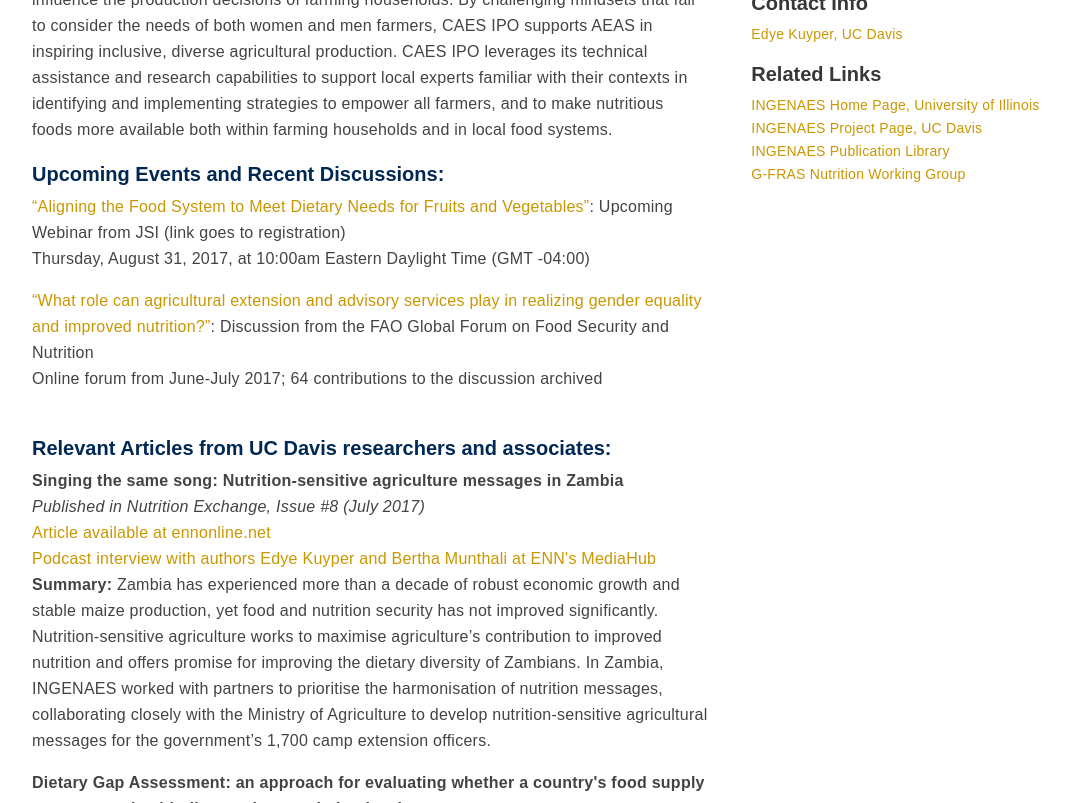
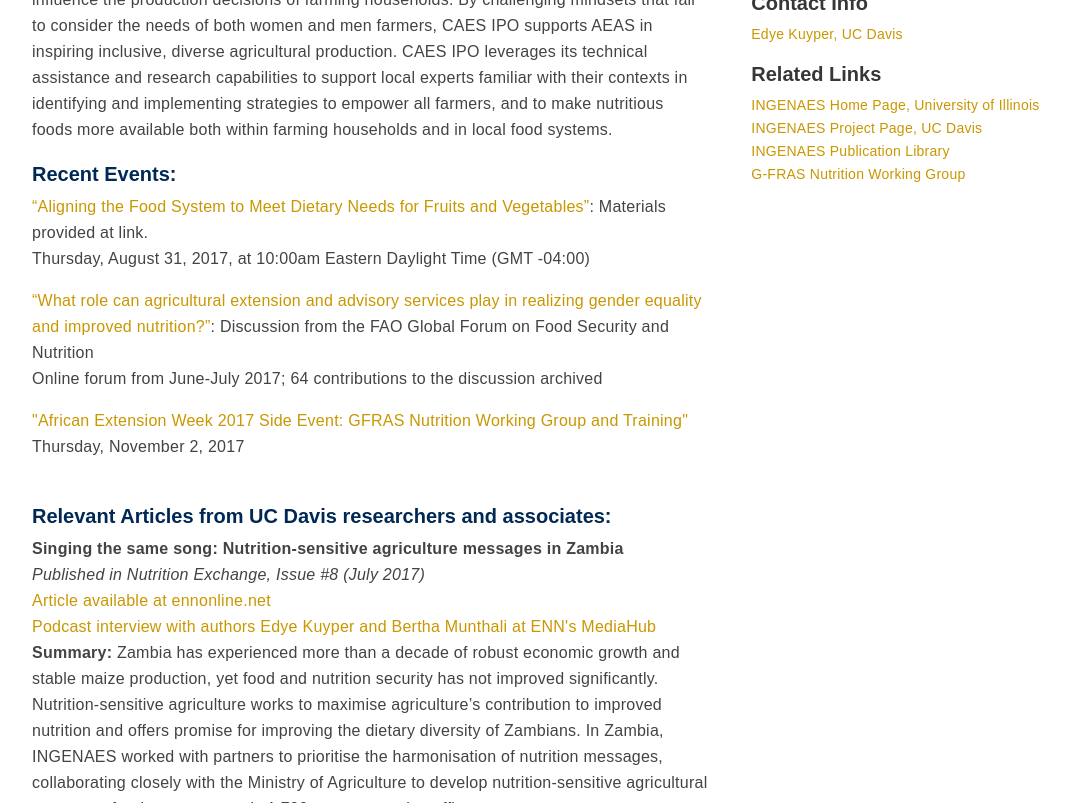
Before and after one commit to ucdavis/ip, a Jekyll site: the page built from training-and-extension/nutrition-and-gender.html, in a window 1280 px wide and 900 px high, scrolled down 601 px, cut to the strip 97-900 px from the top of the window. Shown: the whole strip, without its empty margins (96-1166 px from the left). Built offline with Jekyll 4.4.1, drawn with Linux system fonts in a browser that asks for light colours; nearby versions of some CDN libraries.

Commit message:
Nutrition Sensitive Ag - page edits

```diff
--- a/_posts/people/2015-09-19-Edye-Kuyper.markdown
+++ b/_posts/people/2015-09-19-Edye-Kuyper.markdown
@@ -1,7 +1,7 @@
 ---
 layout: person
 contact-name: Edye Kuyper
-contact-title: Project Co-Director, INGENAES
+contact-title: Project Lead, INGENAES
 category: "person"
 email: emkuyper@ucdavis.edu
 phone: (530) 754-5410
@@ -11,4 +11,4 @@
 - Office
 ---
 
-Edye provides nutrition leadership to the INGENAES project. Raised on a farm in Vermont, Edye served as a Peace Corps Volunteer in rural Mauritania. Upon returning to the United States, she worked as a community organizer, then a nutrition educator on local, regional, statewide and national projects. These experiences shape her commitment to well-designed participatory approaches to improve community health and nutrition. Edye holds an MS in International Agricultural Development from UC Davis, and previously worked for the World Food Center on food based approaches for health and nutrition, and the Program in International and Community Nutrition with infant and young child nutrition research.
+Edye leads UC Davis engagement in the INGENAES project, and provides gender, nutrition, and capacity development expertise to other IPO initiatives. Raised on a farm in Vermont, Edye served as a Peace Corps Volunteer in rural Mauritania. Upon returning to the United States, she worked as a community organizer and a nutrition educator with local, regional, statewide and national initiatives. These experiences shape her commitment to well-designed participatory approaches to improve livelihoods and resilience among societies’ most vulnerable members. Edye holds an MS in International Agricultural Development from UC Davis.
--- a/training-and-extension/nutrition-and-gender.html
+++ b/training-and-extension/nutrition-and-gender.html
@@ -16,14 +16,19 @@
       empower all farmers, and to make nutritious foods more available both within farming households and in local food systems.
       </p>
 
-<h3>Upcoming Events and Recent Discussions:</h3>
-<p><a href="https://jsi.webex.com/mw3200/mywebex/default.do?service=1&siteurl=jsi&nomenu=true&main_url=%2Fmc3200%2Fe.do%3Fsiteurl%3Djsi%26AT%3DMI%26EventID%3D589449472%26UID%3D0%26Host%3DQUhTSwAAAATspobKpHcWYBH4kDNr3yoZBf6mJIpaOKm9BV0zxw2-o1Xpr1ovphE7Zm6znMQmDlTnCiP59PpStocYMTqLhE9v0%26RG%3D1%26FrameSet%3D2%26RGID%3Drda80a59831e4c1b2a2f39ba7227287cb)">
-  “Aligning the Food System to Meet Dietary Needs for Fruits and Vegetables”</a>: Upcoming Webinar from JSI (link goes to registration)<br>
+<h3>Recent Events:</h3>
+<p><a href="https://www.spring-nutrition.org/events/ag2nut-call-aligning-food-system-meet-dietary-needs">
+  “Aligning the Food System to Meet Dietary Needs for Fruits and Vegetables”</a>: Materials provided at link. <br>
   Thursday, August 31, 2017, at 10:00am Eastern Daylight Time (GMT -04:00)  </p>
 
 <p><a href="http://www.fao.org/fsnforum/activities/discussions/extension-gender-nutrition">
     “What role can agricultural extension and advisory services play in realizing gender equality and improved nutrition?”</a>: Discussion from the FAO Global Forum on Food Security and Nutrition<br>
     Online forum from June-July 2017; 64 contributions to the discussion archived </p>
+
+<p><a href="http://afaas-aew.org/training-nutrition-module-for-nelk/">
+  "African Extension Week 2017 Side Event: GFRAS Nutrition Working Group and Training" </a> <br>
+  Thursday, November 2, 2017</p>
+
 
 <br>
 
@@ -74,7 +79,7 @@
   </div>
 
   <h3>Contact Info</h3>
-  <p> <a href="team/edye-kuyper">Edye Kuyper, UC Davis</a></p>
+  <p> <a href="http://ip.ucdavis.edu/team/edye-kuyper">Edye Kuyper, UC Davis</a></p>
 
   <h3>Related Links</h3>
   <p> <a href="http://ingenaes.illinois.edu/" target="_blank">INGENAES Home Page, University of Illinois</a><br>
```
